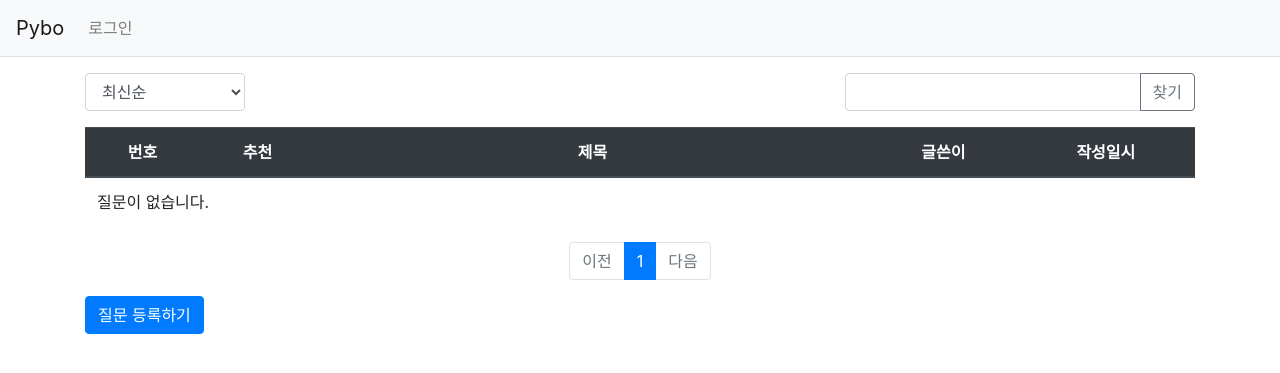
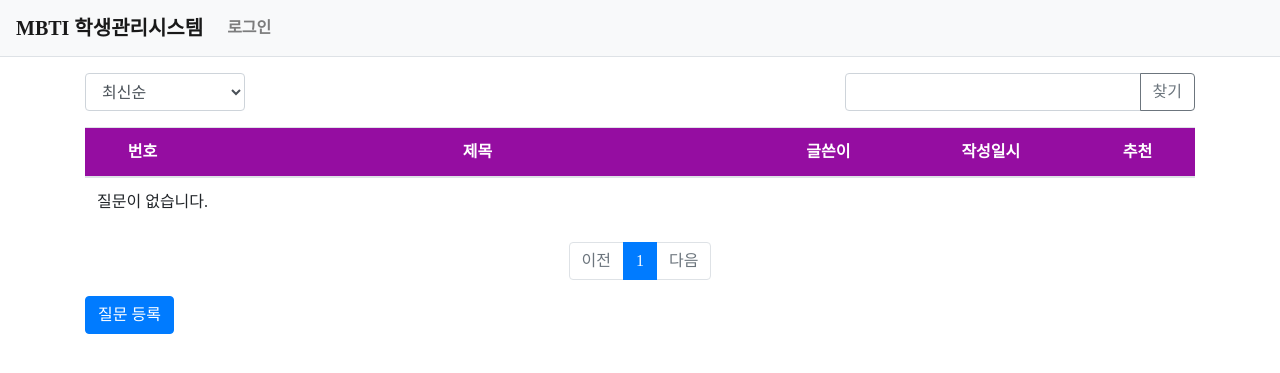
Before and after one commit to seongwoojang/pybo, a Django app: page / in a window 1280 px wide. Shown: the top 373 px of the page. Run offline with Django 3.2, Linux system fonts and the light colour scheme; data that the repository does not hold is empty; parts of the project's set-up code (start-up, migrations or seed data) failed here and were passed over; some libraries are stand-ins or nearby versions.

Commit message:
프로젝트 게시판 준비

```diff
--- a/templates/navbar.html
+++ b/templates/navbar.html
@@ -1,6 +1,9 @@
 <!-- 네비게이션바 -->
+<style>
+    nav a { font-weight: bold;}
+</style>
 <nav class="navbar navbar-expand-lg navbar-light bg-light border-bottom">
-    <a class="navbar-brand" href="{% url 'pybo:index' %}">Pybo</a>
+    <a class="navbar-brand" href="{% url 'pybo:index' %}">MBTI 학생관리시스템</a>
     <button class="navbar-toggler" type="button" data-toggle="collapse"
             data-target="#navbarNav" aria-controls="navbarNav"
             aria-expanded="false" aria-label="Toggle navigation">
--- a/templates/pybo/comment_form.html
+++ b/templates/pybo/comment_form.html
@@ -1,7 +1,7 @@
 {% extends 'base.html' %}
 {% block content %}
 <div class="container my-3">
-    <h5 class="border-bottom pb-2">댓글등록하기</h5>
+    <h5 class="border-bottom pb-2">댓글 등록</h5>
     <form method="post" class="post-form my-3">
         {% csrf_token %}
         {% include "form_errors.html" %}
--- a/templates/pybo/question_list.html
+++ b/templates/pybo/question_list.html
@@ -24,6 +24,18 @@
 });
 </script>
 {% endblock %}
+<style>
+    thead tr {
+    background-color: #950da1;
+    color: #ffffff;
+    }
+    * {
+    font-family: "Times New Roman"
+    }
+    a {
+    background-color: #950da1;
+    }
+</style>
 <link rel="stylesheet" type="text/css" href="{% static 'bootstrap.min.css' %}">
 <div class="container my-3">
     <div class="row justify-content-between my-3">
@@ -51,12 +63,12 @@
     </div>
     <table class="table">
         <thead>
-        <tr class="text-center thead-dark">
+        <tr class="text-center" >
             <th>번호</th>
-            <th>추천</th>
             <th style="width:50%">제목</th>
             <th>글쓴이</th>
             <th>작성일시</th>
+            <th>추천</th>
         </tr>
         </thead>
         <tbody>
@@ -64,13 +76,6 @@
         {% for question in question_list %}
         <tr class="text-center">
             <td>{{ question_list.paginator.count|sub:question_list.start_index|sub:forloop.counter0|add:1 }}
-            </td>
-            <td>
-                {% if question.voter.all.count > 0 %}
-                <span class="badge badge-warning px-2 py-1">
-                    {{ question.voter.all.count }}
-                </span>
-                {% endif %}
             </td>
             <td class="text-left">
                 <a href="{% url 'pybo:detail' question.id %}">
@@ -84,6 +89,13 @@
             </td>
             <td>{{ question.author.username }}</td> <!-- 글쓴이 추가 -->
             <td>{{ question.create_date }}</td>
+            <td>
+                {% if question.voter.all.count > 0 %}
+                <span class="badge badge-warning px-2 py-1">
+                    {{ question.voter.all.count }}
+                </span>
+                {% endif %}
+            </td>
         </tr>
         {% endfor %}
         {% else %}
@@ -145,7 +157,7 @@
         {% endif %}
     </ul>
     <!-- 페이징 처리 끝 -->
-    <a href="{% url 'pybo:question_create' %}" class="btn btn-primary">질문 등록하기</a>
+    <a href="{% url 'pybo:question_create' %}" class="btn btn-primary">질문 등록</a>
 </div>
 <form id="searchForm" method="get" action="{% url 'index' %}">
     <input type="hidden" id="kw" name="kw" value="{{ kw|default_if_none:'' }}">
```
Also changed, not shown: config/settings/prod.py (+10 -0 lines).
